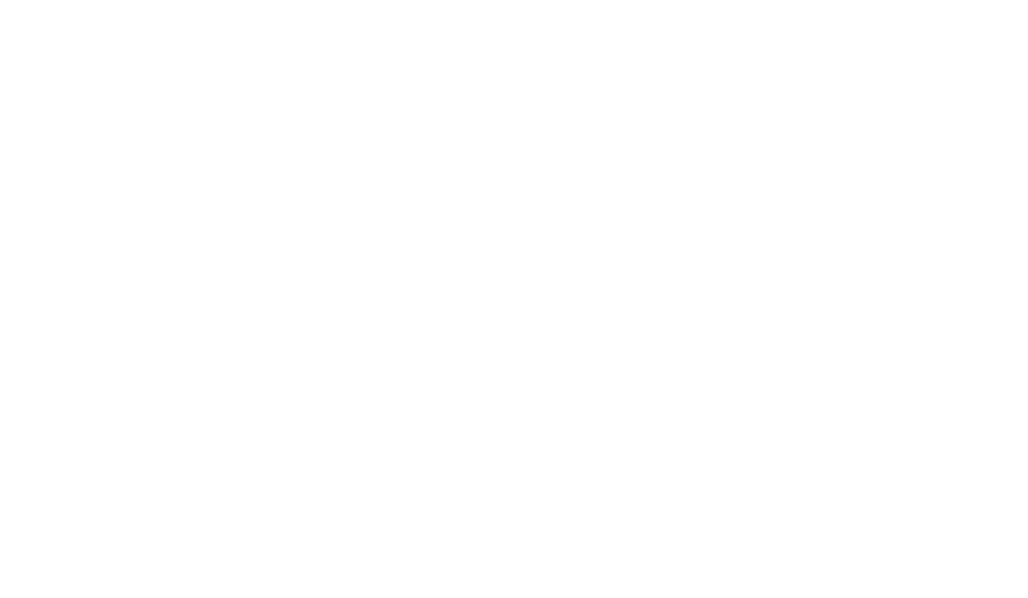
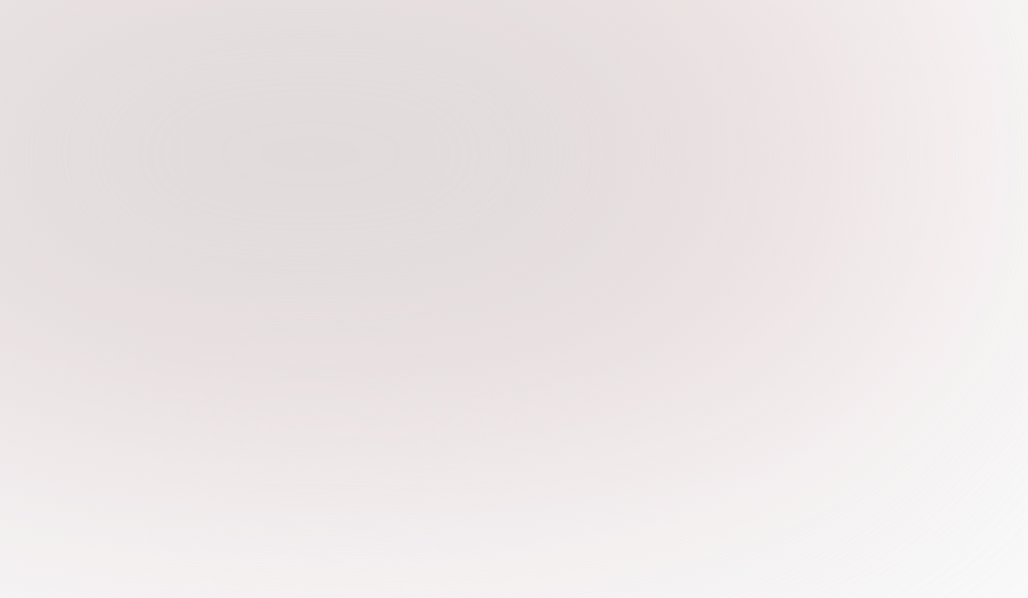
Before and after one commit to cisdell/personal_web_ver2, a Next.js app: page / in a window 1280 px wide. Shown: the top 598 px of the page, without its empty margins (0-1028 px from the left). Built offline with nearby package versions, Linux system fonts and the light colour scheme.

Commit message:
background page color set

```diff
--- a/app/layout.tsx
+++ b/app/layout.tsx
@@ -1,21 +1,25 @@
-import './globals.css'
-import { Inter } from 'next/font/google'
+import "./globals.css";
+import { Inter } from "next/font/google";
 
-const inter = Inter({ subsets: ['latin'] })
+const inter = Inter({ subsets: ["latin"] });
 
 export const metadata = {
-  title: 'Create Next App',
-  description: 'Generated by create next app',
-}
+  title: "Hire Andrew Cho",
+  description: "If you want to get stuff done, hire Andrew Cho",
+};
 
 export default function RootLayout({
   children,
 }: {
-  children: React.ReactNode
+  children: React.ReactNode;
 }) {
   return (
     <html lang="en">
-      <body className={inter.className}>{children}</body>
+      <body className={`${inter.className} bg-gray-50 text-gray-950`}>
+        <div className="bg-[#fbe2e3] relative top-[-6rem] -z-10 right-[11rem] h-[31.23rem] w-[31.25rem] rounded-full blur-[10rem] sm:w-[68.75rem]"></div>
+        <div className="bg-[#dcd9d9] absolute top-[-6rem] -z-10 left-[-35rem] h-[31.23rem] w-[31.25rem] rounded-full blur-[10rem] sm:w-[68.75rem] md:left-[-33rem] lg:left-[-28rem] xl:left-[-15rem] 2xl:left-[-5rem]"></div>
+        {children}
+      </body>
     </html>
-  )
+  );
 }
--- a/app/page.tsx
+++ b/app/page.tsx
@@ -1,5 +1,3 @@
-import Image from "next/image";
-
 export default function Home() {
   return <main className=""></main>;
 }
```
